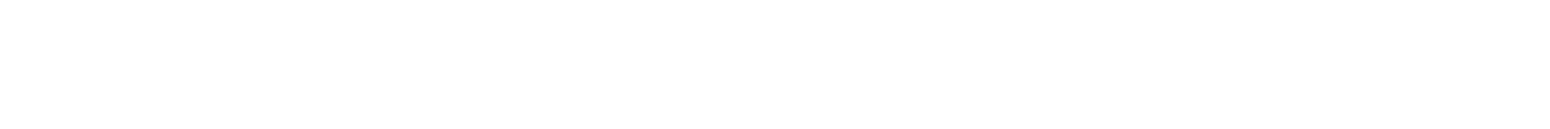
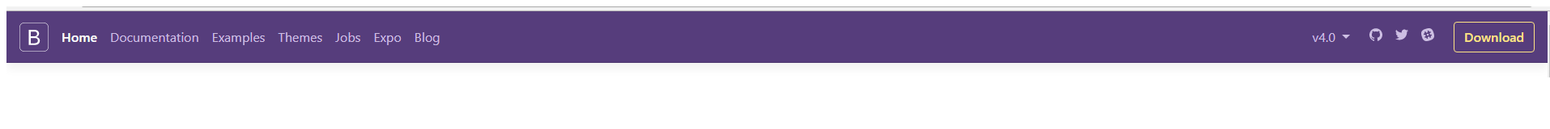
Before and after one commit to jassiel77/taller, a plain HTML site: page index.html in a window 1280 px wide. Shown: the whole page at 81% size, 1914 px wide, since content can reach past the window. Drawn offline with Linux system fonts and the light colour scheme.

Commit message:
Menu terminado

```diff
--- a/index.html
+++ b/index.html
@@ -7,6 +7,6 @@
     <title>Document</title>
 </head>
 <body>
-
+<img src="menu.png" />
 </body>
 </html>
```
